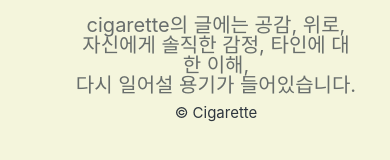
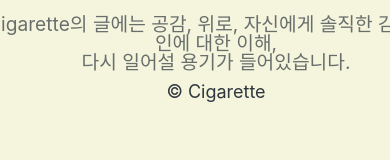
Before and after one commit to hy-HA/cigarette, a plain HTML site: page index.html in a window 390 px wide. Shown: the part 296-456 px from the top of the page. Drawn offline with Linux system fonts and the light colour scheme.

Commit message:
responsive test2

```diff
--- a/css/screens/index.css
+++ b/css/screens/index.css
@@ -27,11 +27,10 @@
 
 .welcome_end {
     margin-top: 10px;
-    font-size: 15px;
+    font-size:large;
 }
 
 .welcome_text {
-    font-size: 20px;
-    width: 60%;
+    font-size:larger;
     opacity: 0.7;
 }
```
